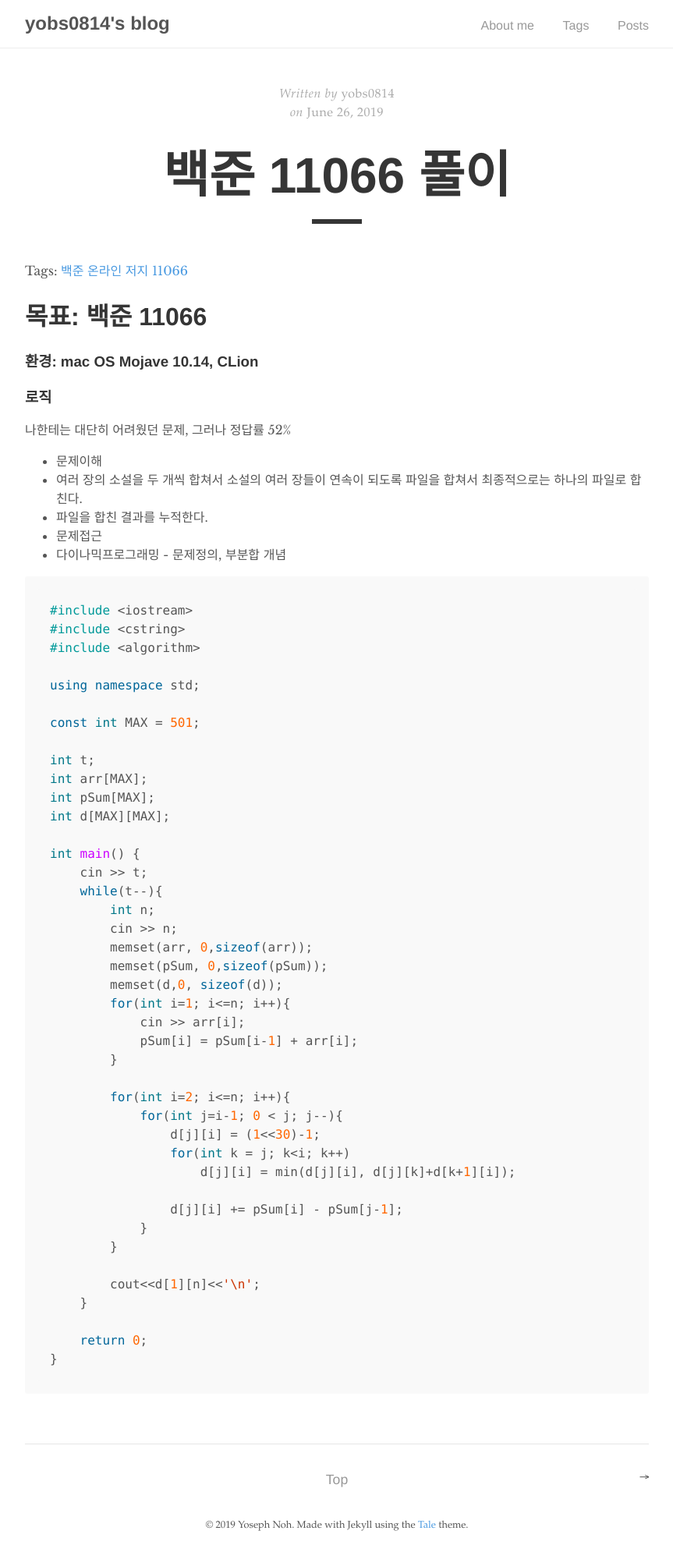
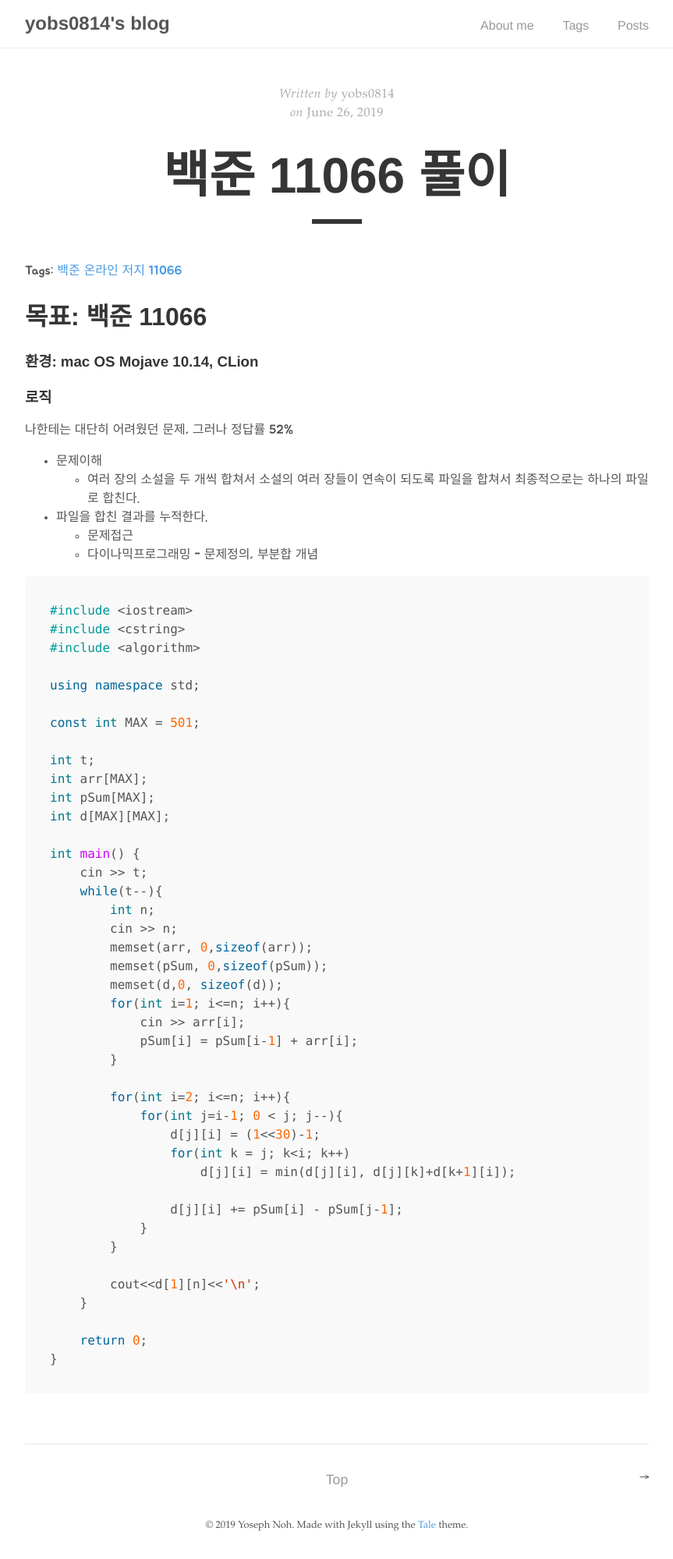
Before and after one commit to yobs0814/yobs0814.github.io, a Jekyll site: the page built from _posts/2019-06-26-BOJ11066.md, in a window 1280 px wide. Shown: the whole page at 78% size, without its empty margins (208-1071 px from the left). Built offline with Jekyll 4.4.1, drawn with Linux system fonts in a browser that asks for light colours; comment, search, counter and statistics services are not loaded.

Commit message:
modfied style

```diff
--- a/_posts/2019-06-26-BOJ11066.md
+++ b/_posts/2019-06-26-BOJ11066.md
@@ -15,10 +15,10 @@ tags:
 나한테는 대단히 어려웠던 문제, 그러나 정답률 52%
 
 * 문제이해
- * 여러 장의 소설을 두 개씩 합쳐서 소설의 여러 장들이 연속이 되도록 파일을 합쳐서 최종적으로는 하나의 파일로 합친다.
+  * 여러 장의 소설을 두 개씩 합쳐서 소설의 여러 장들이 연속이 되도록 파일을 합쳐서 최종적으로는 하나의 파일로 합친다.
 * 파일을 합친 결과를 누적한다.
- * 문제접근
- * 다이나믹프로그래밍 - 문제정의, 부분합 개념
+  * 문제접근
+  * 다이나믹프로그래밍 - 문제정의, 부분합 개념
 
 
 
--- a/_sass/tale.scss
+++ b/_sass/tale.scss
@@ -6,3 +6,4 @@
 @import 'tale/layout';
 @import 'tale/pagination';
 @import 'tale/catalogue';
+@import 'tale/custom';
--- /dev/null
+++ b/_sass/tale/_custom.scss
@@ -0,0 +1,3 @@
+body{
+	font-family: 'Jua', sans-serif;
+}
--- a/assets/main.scss
+++ b/assets/main.scss
@@ -3,3 +3,4 @@
 ---
 
 @import 'tale';
+@import url('https://fonts.googleapis.com/css?family=Jua&display=swap');
```
